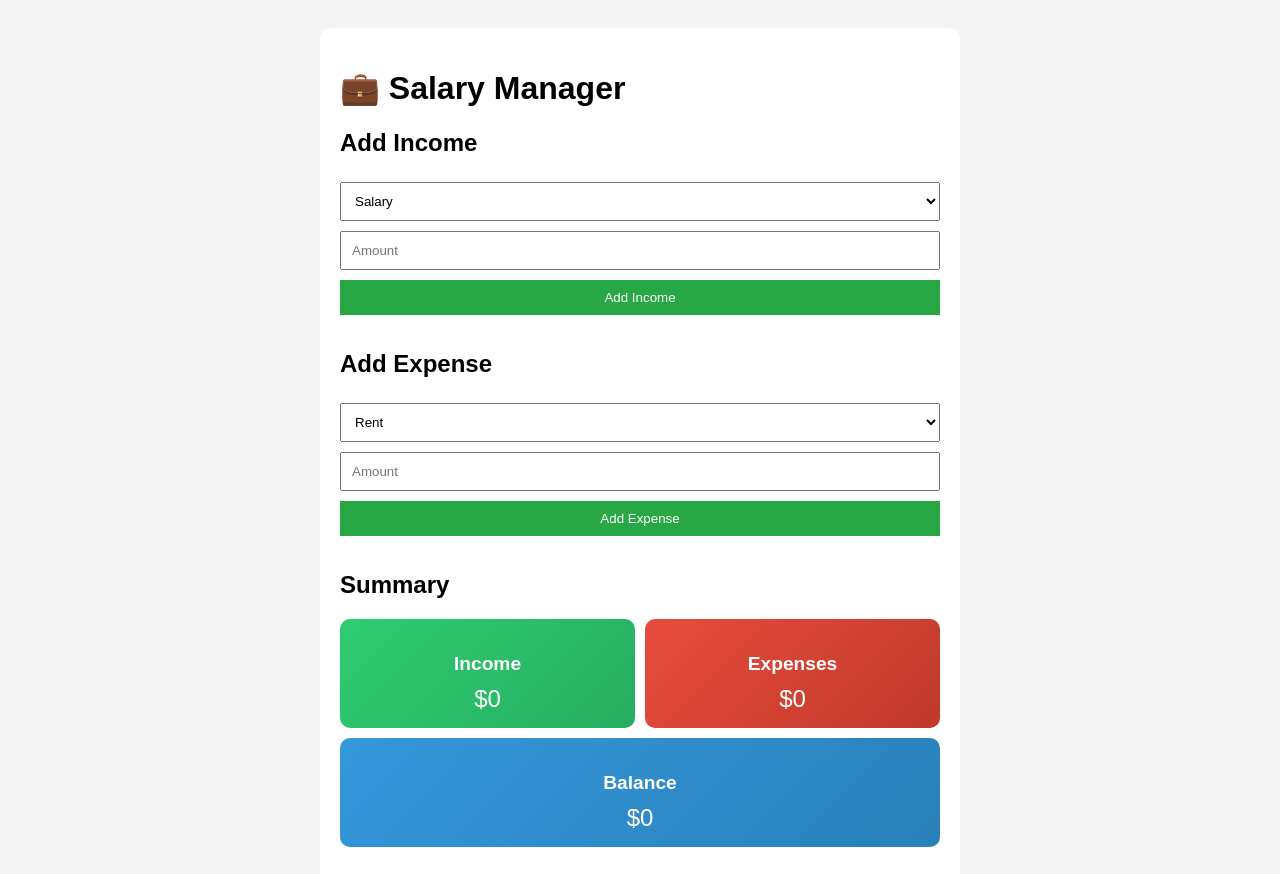
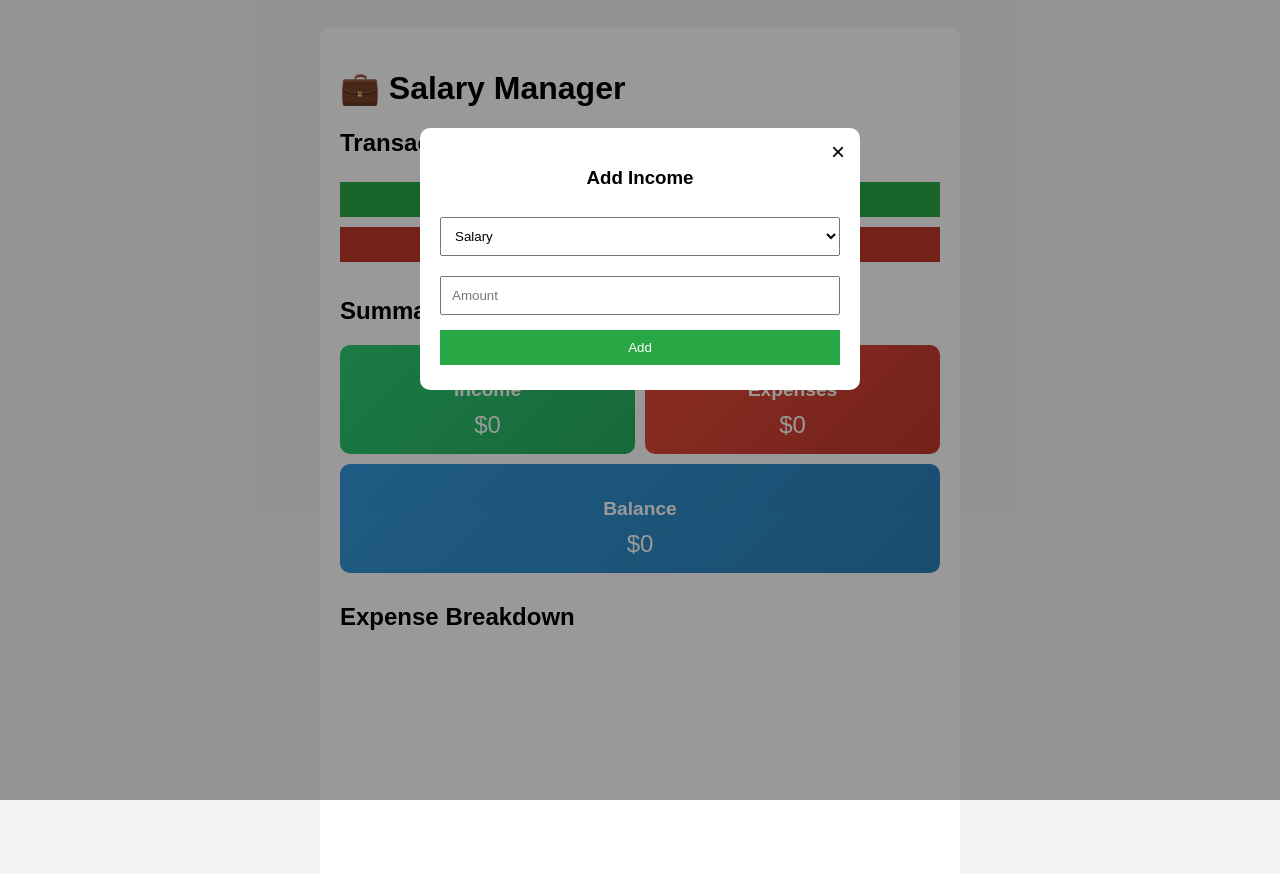
Before and after one commit to SAN159SNA/salary-manager, a plain HTML site: page index.html in a window 1280 px wide. Both pictures are taken after a click on the button "Add Income". Shown: the top 874 px of the page. Drawn offline with nearby package versions, Linux system fonts and the light colour scheme.

Commit message:
new update

```diff
--- a/app.js
+++ b/app.js
@@ -69,3 +69,48 @@ function updateChart() {
     }
   });
 }
+
+
+
+let currentMode = "income"; // or "expense"
+
+const incomeTypes = ["Salary", "Bonus", "Investment", "Freelance", "Other"];
+const expenseTypes = ["Rent", "Food", "Transport", "Utilities", "Entertainment", "Other"];
+
+function openModal(mode) {
+  currentMode = mode;
+  document.getElementById("modal").style.display = "block";
+  document.getElementById("modal-title").innerText = mode === "income" ? "Add Income" : "Add Expense";
+
+  const typeSelect = document.getElementById("modal-type");
+  typeSelect.innerHTML = "";
+  const options = mode === "income" ? incomeTypes : expenseTypes;
+  options.forEach(type => {
+    const option = document.createElement("option");
+    option.value = type;
+    option.textContent = type;
+    typeSelect.appendChild(option);
+  });
+
+  document.getElementById("modal-amount").value = "";
+}
+
+function closeModal() {
+  document.getElementById("modal").style.display = "none";
+}
+
+function submitTransaction() {
+  const type = document.getElementById("modal-type").value;
+  const amount = parseFloat(document.getElementById("modal-amount").value);
+  if (!type || isNaN(amount)) return;
+
+  if (currentMode === "income") {
+    incomes.push({ type, amount });
+  } else {
+    expenses.push({ type, amount });
+  }
+
+  updateSummary();
+  updateChart();
+  closeModal();
+}
--- a/index.html
+++ b/index.html
@@ -11,33 +11,26 @@
   <div class="container">
     <h1>💼 Salary Manager</h1>
 
-    <!-- Income Input -->
-    <section>
-  <h2>Add Income</h2>
-  <select id="income-type">
-    <option value="Salary">Salary</option>
-    <option value="Bonus">Bonus</option>
-    <option value="Investment">Investment</option>
-    <option value="Freelance">Freelance</option>
-    <option value="Other">Other</option>
-  </select>
-  <input type="number" id="income-amount" placeholder="Amount" />
-  <button onclick="addIncome()">Add Income</button>
+ <!-- Trigger Buttons -->
+<section>
+  <h2>Transactions</h2>
+  <button onclick="openModal('income')">Add Income </button>
+  <button onclick="openModal('expense')"class="az" >Add Expense</button>
 </section>
-    <!-- Expense Input -->
-    <section>
-  <h2>Add Expense</h2>
-  <select id="expense-type">
-    <option value="Rent">Rent</option>
-    <option value="Food">Food</option>
-    <option value="Transport">Transport</option>
-    <option value="Utilities">Utilities</option>
-    <option value="Entertainment">Entertainment</option>
-    <option value="Other">Other</option>
-  </select>
-  <input type="number" id="expense-amount" placeholder="Amount" />
-  <button onclick="addExpense()">Add Expense</button>
-</section>
+
+<!-- Popup Modal -->
+<div id="modal" class="modal">
+  <div class="modal-content">
+    <span class="close" onclick="closeModal()">&times;</span>
+    <h3 id="modal-title">Add Income</h3>
+    <select id="modal-type">
+      <!-- Filled dynamically -->
+    </select>
+    <input type="number" id="modal-amount" placeholder="Amount" />
+    <button onclick="submitTransaction()">Add</button>
+  </div>
+</div>
+
 
     <!-- Summary -->
   <section>
--- a/style.css
+++ b/style.css
@@ -22,6 +22,13 @@ button {
   border: none;
   cursor: pointer;
 }
+
+
+.az {
+  background:  #c0392b
+}
+
+
 button:hover {
   background-color: #218838;
 }
@@ -73,3 +80,40 @@ select {
   font-size: 1.5em;
   margin: 0;
 }
+
+
+/* Modal Styles */
+.modal {
+  display: none;
+  position: fixed;
+  z-index: 100;
+  left: 0; top: 0;
+  width: 100%; height: 100%;
+  background-color: rgba(0,0,0,0.4);
+}
+
+.modal-content {
+  background-color: #fff;
+  margin: 10% auto;
+  padding: 20px;
+  border-radius: 10px;
+  width: 90%;
+  max-width: 400px;
+  text-align: center;
+  position: relative;
+}
+
+.close {
+  position: absolute;
+  right: 15px;
+  top: 10px;
+  font-size: 24px;
+  cursor: pointer;
+}
+
+.modal select,
+.modal input {
+  width: 100%;
+  margin: 10px 0;
+  padding: 10px;
+}
```
